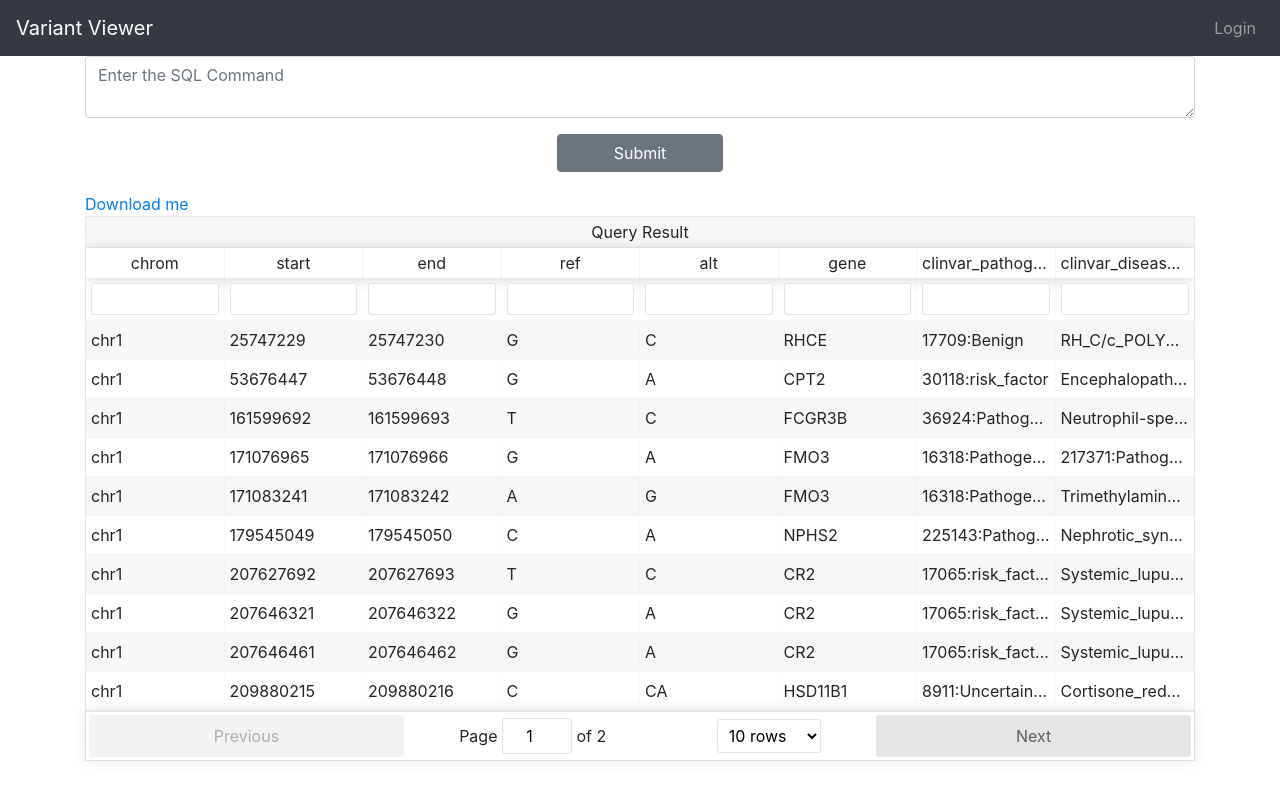
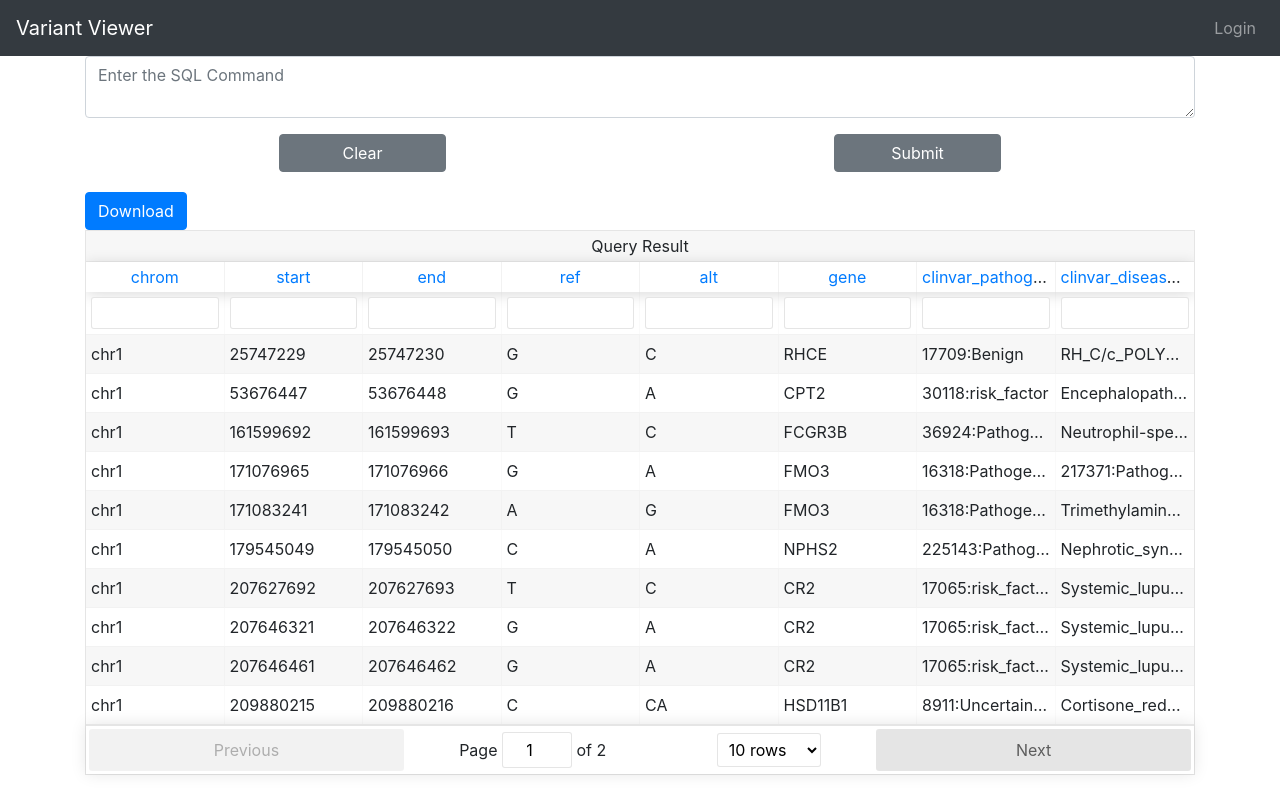
Before and after one commit to SuryaKrishnaMoorthy/variant-viewer, a React (Create React App) app: page / in a window 1280 px wide. Built offline with nearby package versions, Linux system fonts and the light colour scheme.

Commit message:
update search

```diff
--- a/package.json
+++ b/package.json
@@ -3,6 +3,7 @@
   "version": "0.1.0",
   "private": true,
   "dependencies": {
+    "axios": "^0.18.0",
     "bootstrap": "^4.2.1",
     "eslint": "^5.12.0",
     "react": "^16.7.0",
--- a/src/containers/Search/Search.js
+++ b/src/containers/Search/Search.js
@@ -1,18 +1,56 @@
 import React, { Component } from "react";
 import { Form, FormGroup, Input, Button } from "reactstrap";
+import Aux from "../../hoc/_Aux/_Aux";
 
-const Search = props => {
+class Search extends Component {
+  state = {
+    query: ""
+  };
+
+  onChange = e => {
+    this.setState({
+      query: e.target.value
+    });
+  };
+
+  onSubmit = e => {
+    e.preventDefault();
+    console.log(this.state.query);
+  };
+
+  clearText = () => {
+    this.setState({
+      query: ""
+    });
+  };
+
+  render() {
     return (
       <div>
-      <Form>
+        <Form onSubmit={this.onSubmit}>
           <FormGroup>
             <Input
               placeholder="Enter the SQL Command"
               type="textarea"
-            name="text"
-            id="exampleText"
+              name="queryText"
+              id="queryText"
+              value={this.state.query}
+              onChange={this.onChange}
             />
           </FormGroup>
+          <div style={{ display: "flex" }}>
+            <Button
+              style={{
+                display: "block",
+                marginLeft: "auto",
+                marginRight: "auto",
+                marginBottom: "20px",
+                width: "15%"
+              }}
+              onClick={this.clearText}
+            >
+              Clear
+            </Button>
             <Button
               style={{
                 display: "block",
@@ -24,9 +62,11 @@ const Search = props => {
             >
               Submit
             </Button>
+          </div>
         </Form>
       </div>
     );
-};
+  }
+}
 
 export default Search;
--- a/src/containers/VariantTable/VariantTable.js
+++ b/src/containers/VariantTable/VariantTable.js
@@ -13,27 +13,43 @@ class VariantTable extends Component {
   }
   render() {
     // const { data } = this.state;
-    console.log(data);
 
     return (
       <div>
-        <CSVLink data={data}>Download me</CSVLink>
+        <CSVLink
+          data={data}
+          headers={headers}
+          filename={"query-results.csv"}
+          className="btn btn-primary"
+        >
+          Download
+        </CSVLink>
         <ReactTable
           data={data}
           filterable
-          defaultFilterMethod={(filter, row) =>
-            String(row[filter.id]) === filter.value
-          }
+          defaultFilterMethod={(filter, row) => {
+            return (
+              String(row[filter.id]) === filter.value ||
+              String(row[filter.id]).includes(filter.value)
+            );
+          }}
           columns={[
             {
               Header: "Query Result",
               columns: [
                 ...headers.map(header => ({
-                  Header: header,
+                  Header: () => (
+                    <span className="text-primary">
+                      <i className="fa-tasks" /> {header}
+                    </span>
+                  ),
                   accessor: header,
-                  filterMethod: (filter, row) =>
-                    row[filter.id].startsWith(filter.value) &&
-                    row[filter.id].endsWith(filter.value),
+                  filterMethod: (filter, row) => {
+                    return (
+                      row[filter.id].startsWith(filter.value) &&
+                      row[filter.id].endsWith(filter.value)
+                    );
+                  },
                   style: { cursor: "pointer" }
                 }))
               ]
--- a/src/data/data.js
+++ b/src/data/data.js
@@ -1,5 +1,3 @@
-//   SELECT chrom,start,end,ref,alt,gene,clinvar_pathogenic,clinvar_disease_name FROM variants WHERE clinvar_disease_name NOT NULL;
-// header, login button, SQL query text box + submit button, table of results w/ filter functions
 const headers = [
   "chrom",
   "start",
@@ -11,7 +9,9 @@ const headers = [
   "clinvar_disease_name"
 ];
 
+// Split each variant-record at "|" to get an array
 const unformattedData = [
+  "chrom|start|end|ref|alt|gene|clinvar_pathogenic|clinvar_disease_name",
   "chr1|25747229|25747230|G|C|RHCE|17709:Benign|RH_C/c_POLYMORPHISM",
   "chr1|53676447|53676448|G|A|CPT2|30118:risk_factor|Encephalopathy,_acute,_infection-induced,_4,_susceptibility_to",
   "chr1|161599692|161599693|T|C|FCGR3B|36924:Pathogenic|Neutrophil-specific_antigens_na1/na2",
@@ -30,10 +30,11 @@ const unformattedData = [
   "chr3|193355101|193355102|T|C|OPA1|5089:risk_factor|Glaucoma,_normal_tension,_susceptibility_to",
   "chr7|150695725|150695726|T|C|NOS3|496809:risk_factor|Metabolic_syndrome,_susceptibility_to",
   "chr7|150696110|150696111|T|G|NOS3|496809:risk_factor|Metabolic_syndrome,_susceptibility_to"
-].map(record => record.split("|"));
+]
+  .slice(1)
+  .map(record => record.split("|"));
 
 // convert array to an object
-
 const data = unformattedData.map(record => {
   return record.reduce((obj, val, index) => {
     obj[headers[index]] = val;
--- a/src/index.js
+++ b/src/index.js
@@ -1,7 +1,6 @@
 import React from "react";
 import ReactDOM from "react-dom";
 import "bootstrap/dist/css/bootstrap.css";
-import "react-table/react-table.css";
 
 import "./index.css";
 import App from "./App";
```
Also changed, not shown: src/requests/requests.js (added, +17 -0 lines), 1 other file (tests, documents, lock files or other folders). Lines whose indentation alone changed are shown as unchanged.
